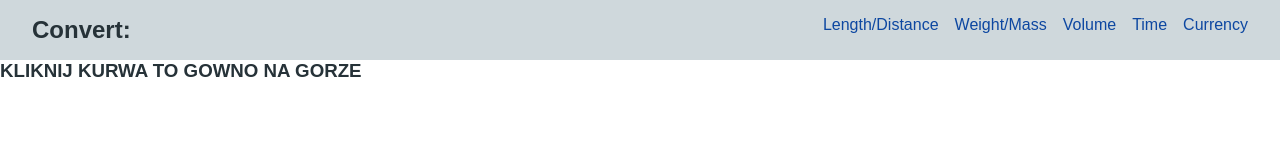
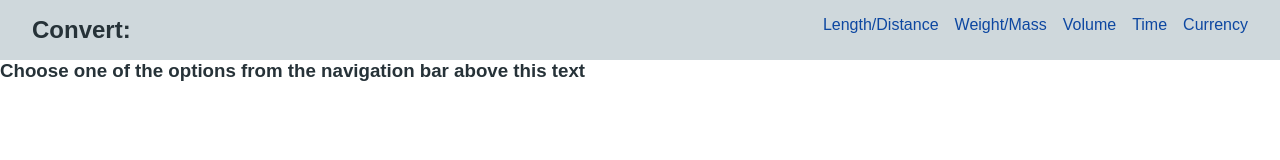
Before and after one commit to olssonik/olssonik.github.io, a plain HTML site: page conversion/index.html in a window 1280 px wide. Drawn offline with Linux system fonts and the light colour scheme.

Commit message:
Update index.html

```diff
--- a/conversion/index.html
+++ b/conversion/index.html
@@ -16,6 +16,6 @@
     <li><a href="units/currency.html">Currency</a></li>
   </ul>
 </nav>
-<h3>KLIKNIJ KURWA TO GOWNO NA GORZE</h3>
+<h3>Choose one of the options from the navigation bar above this text</h3>
 </body>
 </html>
```
